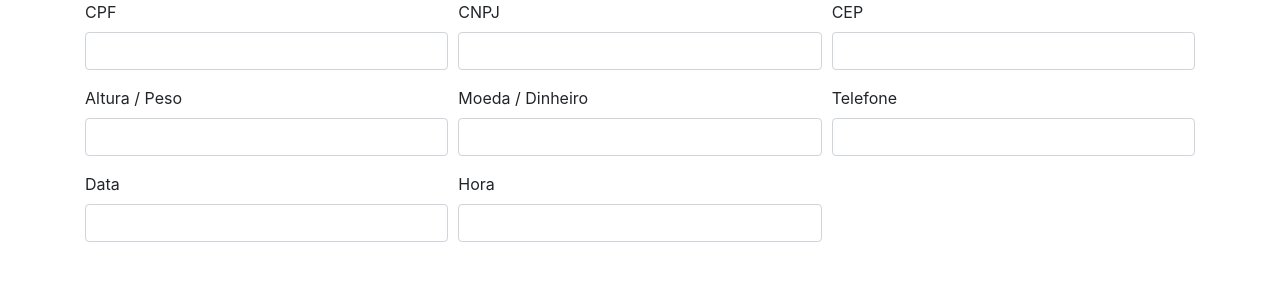
After one commit to rafalmeida73/HighPerformance, a PHP site: page /sla.html in a window 1280 px wide. The commit adds this page. Shown: the top 300 px of the page. Run offline with PHP 8.4, Linux system fonts and the light colour scheme; some libraries are stand-ins or nearby versions.

Commit message:
Alternado forms

```diff
--- a/pages/cadastro/cadastro.css
+++ b/pages/cadastro/cadastro.css
@@ -111,7 +111,7 @@ form .btn:hover {
     box-shadow: 0 1px 0 0 #ff7e00;
 }
 
-#form .input-field.prefix.active {
+#form .input-field .prefix.active {
     color: #ff7e00;
 }
 
--- a/pages/cadastro/cadastro.html
+++ b/pages/cadastro/cadastro.html
@@ -53,7 +53,7 @@
                     </div>
                     <div class="input-field">
                         <i class="material-icons prefix">call</i>
-                        <input id="cel" type="number" class="validate">
+                        <input type="text" class="form-control" onkeypress="$(this).mask('(00) 0000-00009')">
                         <label for="cel">Celular</label>
                     </div>
                     <div class="input-field">
@@ -78,6 +78,10 @@
         </div>
     </div>
 
+
+    <script src="https://ajax.googleapis.com/ajax/libs/jquery/3.4.1/jquery.min.js"></script>
+    <script src="https://cdnjs.cloudflare.com/ajax/libs/jquery.mask/1.14.15/jquery.mask.min.js"></script>
+    <script src="https://cdnjs.cloudflare.com/ajax/libs/materialize/1.0.0/js/materialize.min.js"></script>
     <script src="../../js/loader.js"></script>
 </body>
 
--- a/pages/cadastroAluno/cadastrarAlunos.html
+++ b/pages/cadastroAluno/cadastrarAlunos.html
@@ -42,12 +42,12 @@
                     </div>
                     <div class="input-field">
                         <i class="material-icons prefix">call</i>
-                        <input id="cel" type="number" class="validate">
+                        <input type="text" class="form-control" onkeypress="$(this).mask('(00) 0000-00009')">
                         <label for="cel">Celular</label>
                     </div>
                     <div class="input-field">
                         <i class="material-icons prefix">date_range</i>
-                        <input type="date" class="datepicker">
+                        <input type="text" class="form-control" onkeypress="$(this).mask('00/00/0000')">
                         <label for="password">Data Nasc.</label>
                     </div>
                     <div class="input-field">
@@ -61,7 +61,9 @@
             </div>
         </div>
     </div>
+
     <script src="https://ajax.googleapis.com/ajax/libs/jquery/3.4.1/jquery.min.js"></script>
+    <script src="https://cdnjs.cloudflare.com/ajax/libs/jquery.mask/1.14.15/jquery.mask.min.js"></script>
     <script src="https://cdnjs.cloudflare.com/ajax/libs/materialize/1.0.0/js/materialize.min.js"></script>
     <script src="../../js/loader.js"></script>
 </body>
--- a/pages/cadastroAluno/cadastroAlunos.css
+++ b/pages/cadastroAluno/cadastroAlunos.css
@@ -109,6 +109,9 @@ form .btn:hover {
     #cadastroContainer h1 {
         font-size: 30px;
     }
+    #cadastroContainer img {
+        max-width: 100%;
+    }
     form {
         padding-top: 20vh;
     }
--- a/pages/entrar/login.css
+++ b/pages/entrar/login.css
@@ -67,6 +67,10 @@ form .btn:hover {
     color: #000;
 }
 
+#form .input-field .prefix.active {
+    color: #ff7e00;
+}
+
 .logo {
     padding-top: 200px;
 }
--- a/pages/entrar/login.html
+++ b/pages/entrar/login.html
@@ -62,6 +62,8 @@
         </div>
     </div>
 
+    <script src="https://ajax.googleapis.com/ajax/libs/jquery/3.4.1/jquery.min.js"></script>
+    <script src="https://cdnjs.cloudflare.com/ajax/libs/materialize/1.0.0/js/materialize.min.js"></script>
     <script src="../../js/loader.js"></script>
 </body>
 
--- /dev/null
+++ b/sla.html
@@ -0,0 +1,64 @@
+<!DOCTYPE html>
+<html lang="pt-br">
+
+<head>
+    <meta charset="utf-8">
+    <title>Como formatar campos do Formulário / Máscara - jQuery Mask</title>
+    <meta name="description" content="Aprenda a formatar máscaras de forma muito simples e rápida usando a biblioteca jQuery Mask">
+    <meta name="author" content="Prof. Anderson Luiz de Oliveira - https://www.blogson.com.br/">
+    <meta name="viewport" content="width=device-width, initial-scale=1.0">
+
+    <link rel="stylesheet" href="https://stackpath.bootstrapcdn.com/bootstrap/4.1.0/css/bootstrap.min.css">
+
+    <script src="https://code.jquery.com/jquery-3.2.1.slim.min.js"></script>
+    <script src="https://cdnjs.cloudflare.com/ajax/libs/jquery.mask/1.14.15/jquery.mask.min.js"></script>
+    <script src="https://cdnjs.cloudflare.com/ajax/libs/popper.js/1.12.9/umd/popper.min.js"></script>
+    <script src="https://maxcdn.bootstrapcdn.com/bootstrap/4.0.0/js/bootstrap.min.js"></script>
+    <script src="https://cdnjs.cloudflare.com/ajax/libs/jquery.mask/1.14.15/jquery.mask.min.js"></script>
+</head>
+
+<body>
+
+    <div class="container">
+        <div class="form-row">
+            <div class="form-group col-md-4">
+                <label>CPF</label>
+                <input type="text" class="form-control">
+            </div>
+            <div class="form-group col-md-4">
+                <label>CNPJ</label>
+                <input type="text" class="form-control">
+            </div>
+            <div class="form-group col-md-4">
+                <label>CEP</label>
+                <input type="text" class="form-control">
+            </div>
+        </div>
+        <div class="form-row">
+            <div class="form-group col-md-4">
+                <label>Altura / Peso</label>
+                <input type="text" class="form-control">
+            </div>
+            <div class="form-group col-md-4">
+                <label>Moeda / Dinheiro</label>
+                <input type="text" class="form-control">
+            </div>
+            <div class="form-group col-md-4">
+                <label>Telefone</label>
+                <input type="text" class="form-control" onkeypress="$(this).mask('(00) 0000-00009')">
+            </div>
+        </div>
+        <div class="form-row">
+            <div class="form-group col-md-4">
+                <label>Data</label>
+                <input type="text" class="form-control" onkeypress="$(this).mask('00/00/0000')">
+            </div>
+            <div class="form-group col-md-4">
+                <label>Hora</label>
+                <input type="text" class="form-control">
+            </div>
+        </div>
+    </div>
+</body>
+
+</html>
```
